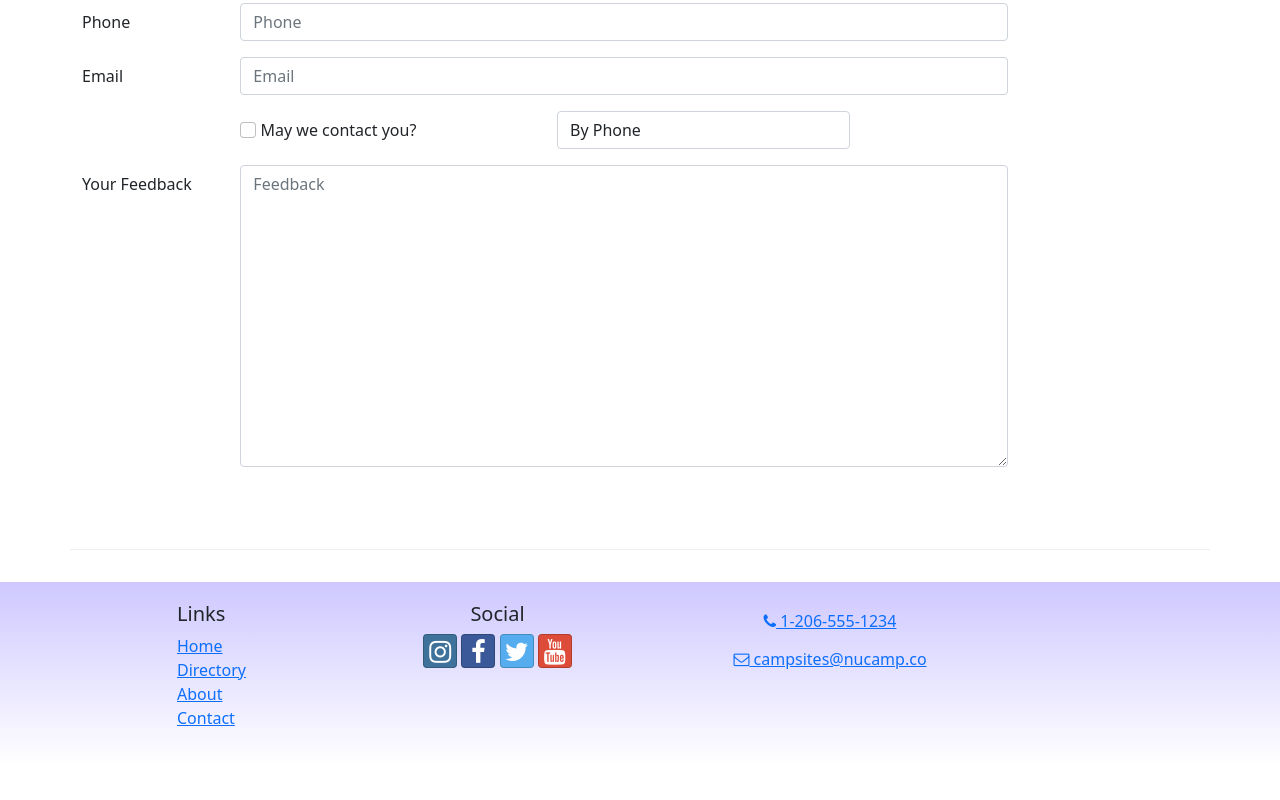
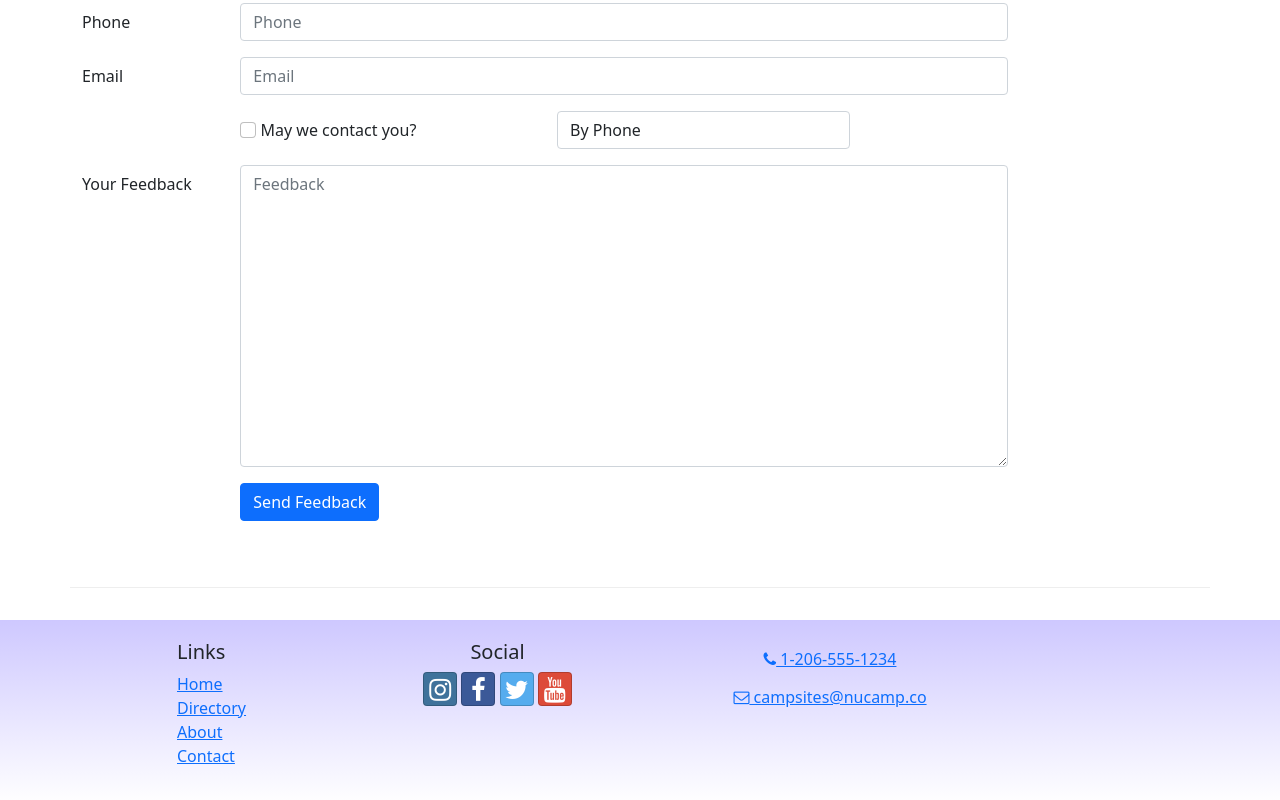
Before and after one commit to naniitsnina/nucampsite-react, a React (Create React App) app: page /contact in a window 1280 px wide. Shown: the part 741-1541 px from the top of the page. Before the commit the page ends 1507 px from the top, so only its background shows below. Built offline with nearby package versions, Linux system fonts and the light colour scheme.

Commit message:
Contact Form Part 3

```diff
--- a/src/components/ContactForm.js
+++ b/src/components/ContactForm.js
@@ -1,7 +1,13 @@
-import {  Label, Col, FormGroup } from 'reactstrap';
+import { Button, Label, Col, FormGroup } from 'reactstrap';
 import { Formik, Field, Form } from 'formik';
 
 const ContactForm = () => {
+    const handleSubmit = (values, { resetForm }) => {
+        console.log(values)
+        console.log(JSON.stringify(values))
+        resetForm();
+    }
+
     return (
         <Formik initialValues={
             {
@@ -12,8 +18,9 @@
                 agree: false,
                 contactType: 'By Phone',
                 feedback: ''
-            }
-        }>
+            }}
+            onSubmit={handleSubmit}
+        >
 
 
             <Form>
@@ -74,6 +81,11 @@
                     </Col>
                 </FormGroup>
                 <FormGroup row>
+                    <Col md={{ size: 10, offset: 2 }}>
+                        <Button type='submit' color='primary'>
+                            Send Feedback
+                        </Button>
+                    </Col>
                 </FormGroup>
             </Form>
 
```
